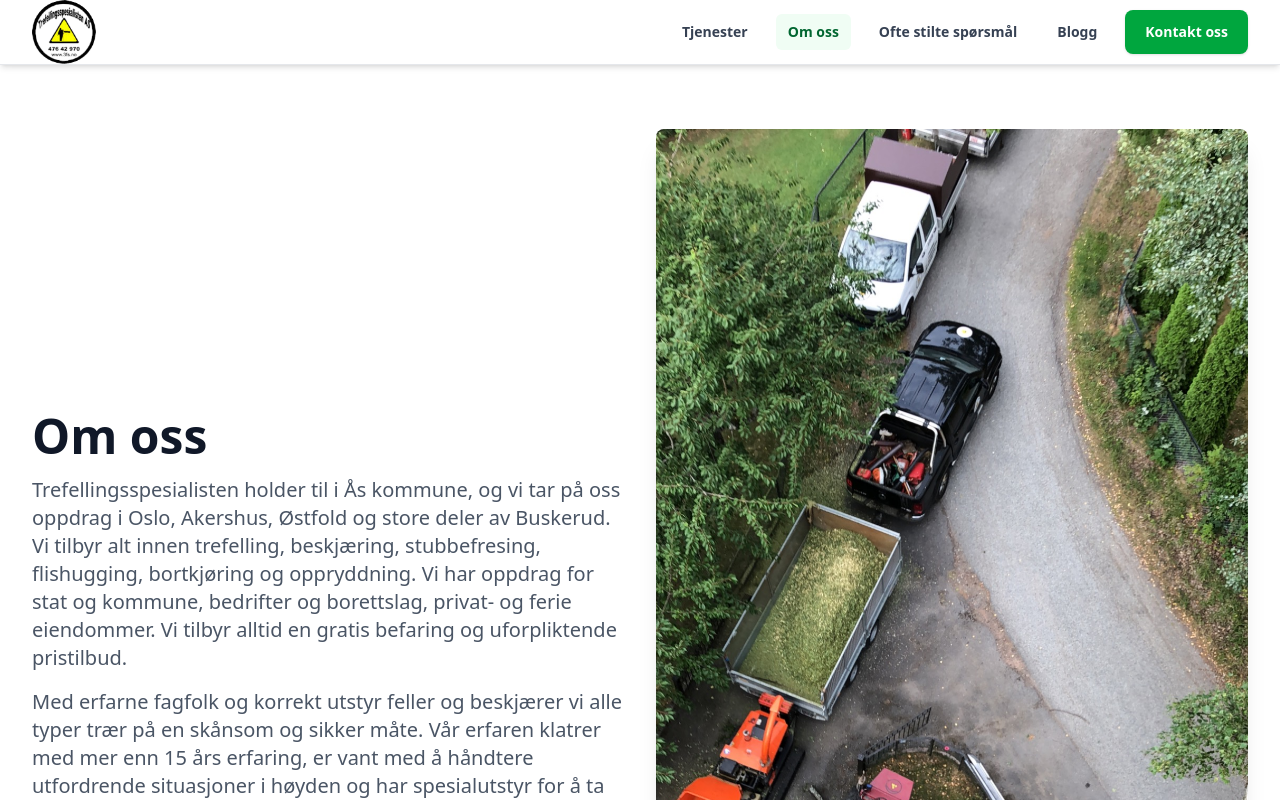
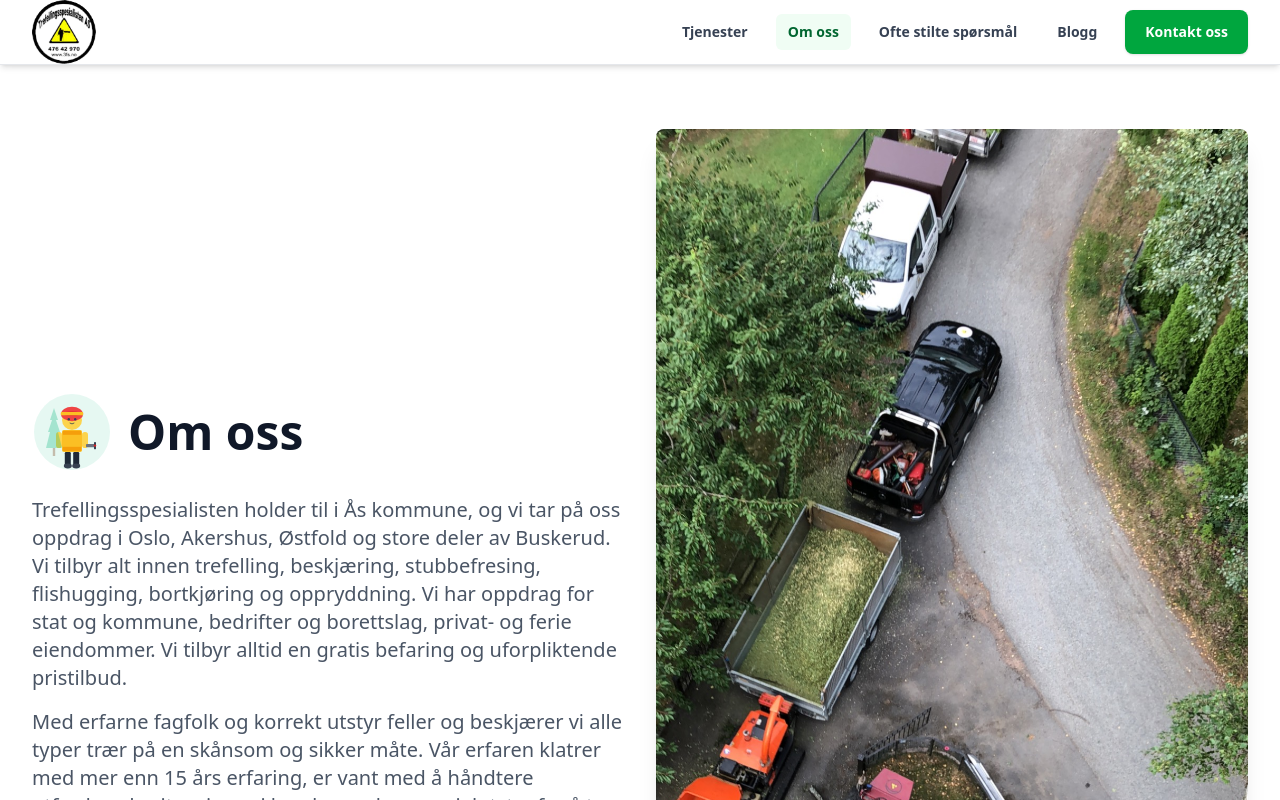
Before and after one commit to larskristianhaga/3fs.no, a Next.js app: page /om-oss in a window 1280 px wide. Shown: the top 800 px of the page. Built offline with nearby package versions, Linux system fonts and the light colour scheme.

Commit message:
Add tree specialist character personlike image representation
Co-authored-by: larskristianhaga <13958865+larskristianhaga@users.noreply.github.com>

```diff
--- a/src/app/om-oss/page.tsx
+++ b/src/app/om-oss/page.tsx
@@ -1,6 +1,7 @@
 import Image from 'next/image'
 import Footer from '@/components/Footer'
 import Header from "@/components/Header";
+import TreeSpecialistCharacter from '@/components/TreeSpecialistCharacter'
 import type {Metadata} from 'next'
 import {siteText} from '@/content/text'
 import {colors} from '@/config/colors'
@@ -42,9 +43,12 @@ export default function AboutPage() {
                 <div className="max-w-7xl mx-auto px-4 sm:px-6 lg:px-8">
                     <div className="lg:grid lg:grid-cols-2 lg:gap-8 items-center">
                         <div className="mb-8 lg:mb-0">
-                            <h1 className={`text-4xl font-bold ${colors.text.gray[900]} sm:text-5xl`}>
-                                {siteText.about.title}
-                            </h1>
+                            <div className="flex items-center gap-4 mb-6">
+                                <TreeSpecialistCharacter width={80} height={80} />
+                                <h1 className={`text-4xl font-bold ${colors.text.gray[900]} sm:text-5xl`}>
+                                    {siteText.about.title}
+                                </h1>
+                            </div>
                             {siteText.about.intro.map((item) => (
                                 <p className={`mt-4 text-xl ${colors.text.gray[600]}`}>
                                     {item.paragraph}
--- /dev/null
+++ b/src/components/TreeSpecialistCharacter.tsx
@@ -0,0 +1,73 @@
+import React from 'react'
+
+interface TreeSpecialistCharacterProps {
+  className?: string
+  width?: number
+  height?: number
+}
+
+export default function TreeSpecialistCharacter({
+  className = '',
+  width = 200,
+  height = 200
+}: TreeSpecialistCharacterProps) {
+  return (
+    <svg
+      xmlns="http://www.w3.org/2000/svg"
+      viewBox="0 0 200 200"
+      width={width}
+      height={height}
+      className={className}
+      aria-label="Trefellingsspesialist karakter"
+    >
+      {/* Background circle */}
+      <circle cx="100" cy="100" r="95" fill="#10B981" opacity="0.1"/>
+
+      {/* Character body */}
+      <g id="character">
+        {/* Head */}
+        <circle cx="100" cy="70" r="25" fill="#FCD34D"/>
+
+        {/* Safety helmet */}
+        <ellipse cx="100" cy="55" rx="28" ry="18" fill="#EF4444"/>
+        <ellipse cx="100" cy="54" rx="28" ry="5" fill="#DC2626"/>
+        <rect x="72" y="50" width="56" height="8" fill="#FBBF24" rx="2"/>
+
+        {/* Face details */}
+        <circle cx="92" cy="68" r="3" fill="#374151"/>
+        <circle cx="108" cy="68" r="3" fill="#374151"/>
+        <path d="M 95 78 Q 100 82 105 78" stroke="#374151" strokeWidth="2" fill="none" strokeLinecap="round"/>
+
+        {/* Body/Safety vest */}
+        <rect x="75" y="95" width="50" height="55" fill="#FBBF24" rx="5"/>
+        <rect x="77" y="97" width="46" height="10" fill="#F59E0B"/>
+        <rect x="77" y="137" width="46" height="10" fill="#F59E0B"/>
+
+        {/* Arms */}
+        <rect x="60" y="100" width="15" height="40" fill="#FCD34D" rx="7"/>
+        <rect x="125" y="100" width="15" height="40" fill="#FCD34D" rx="7"/>
+
+        {/* Tool in hand (chainsaw handle) */}
+        <g id="chainsaw">
+          <rect x="135" y="130" width="25" height="8" fill="#6B7280" rx="2"/>
+          <rect x="155" y="125" width="5" height="18" fill="#374151" rx="1"/>
+          <circle cx="157.5" cy="134" r="3" fill="#DC2626"/>
+        </g>
+
+        {/* Legs/Pants */}
+        <rect x="82" y="150" width="15" height="35" fill="#1F2937" rx="3"/>
+        <rect x="103" y="150" width="15" height="35" fill="#1F2937" rx="3"/>
+
+        {/* Boots */}
+        <ellipse cx="89.5" cy="185" rx="10" ry="6" fill="#374151"/>
+        <ellipse cx="110.5" cy="185" rx="10" ry="6" fill="#374151"/>
+      </g>
+
+      {/* Tree symbol behind */}
+      <g id="tree-symbol" opacity="0.3">
+        <path d="M 35 140 L 45 100 L 40 100 L 50 70 L 45 70 L 55 40 L 65 70 L 60 70 L 70 100 L 65 100 L 75 140 Z" fill="#10B981"/>
+        <rect x="52" y="140" width="6" height="20" fill="#78350F"/>
+      </g>
+    </svg>
+  )
+}
```
Also changed, not shown: public/images/tree-specialist-character.svg (added), 1 other file (tests, documents, lock files or other folders).
